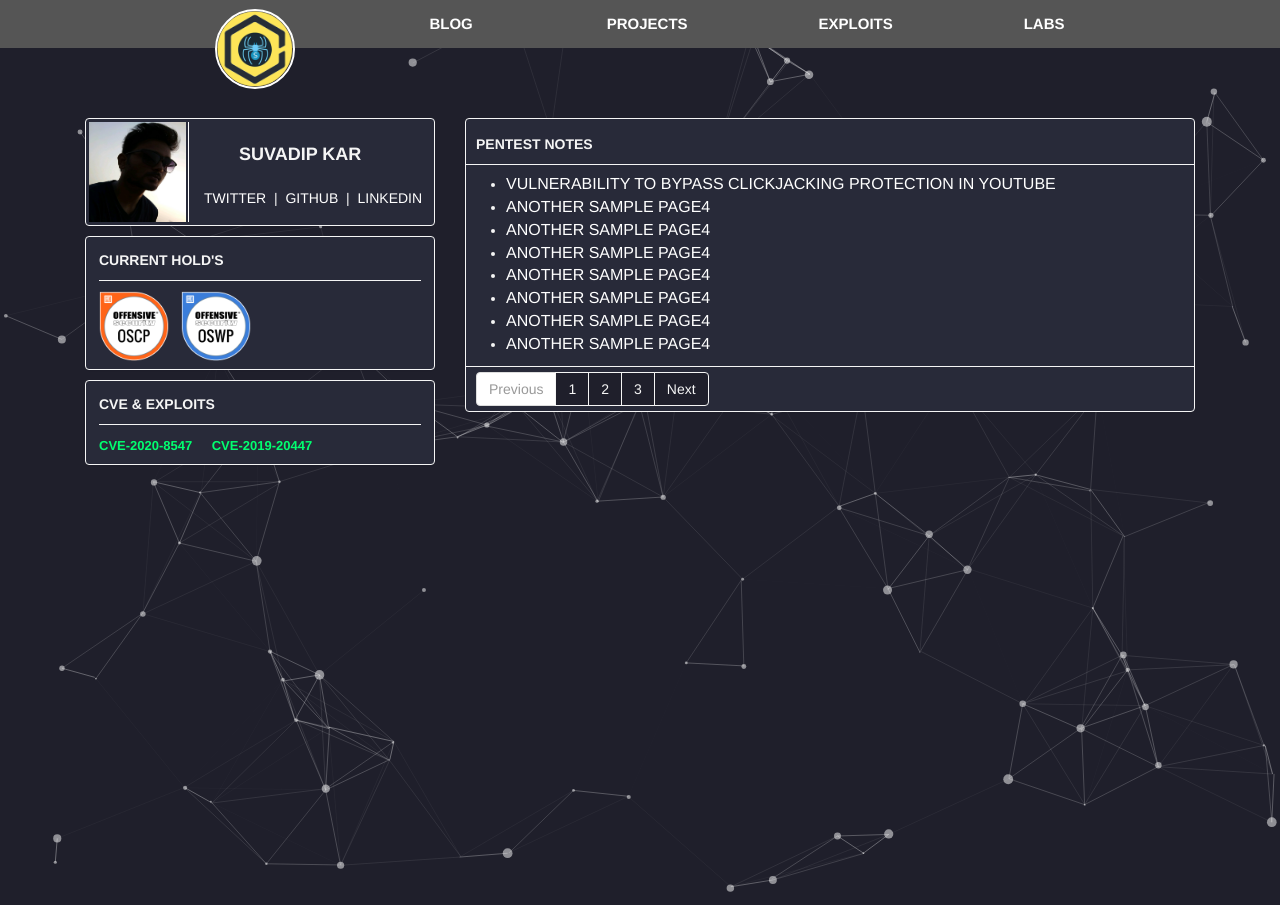
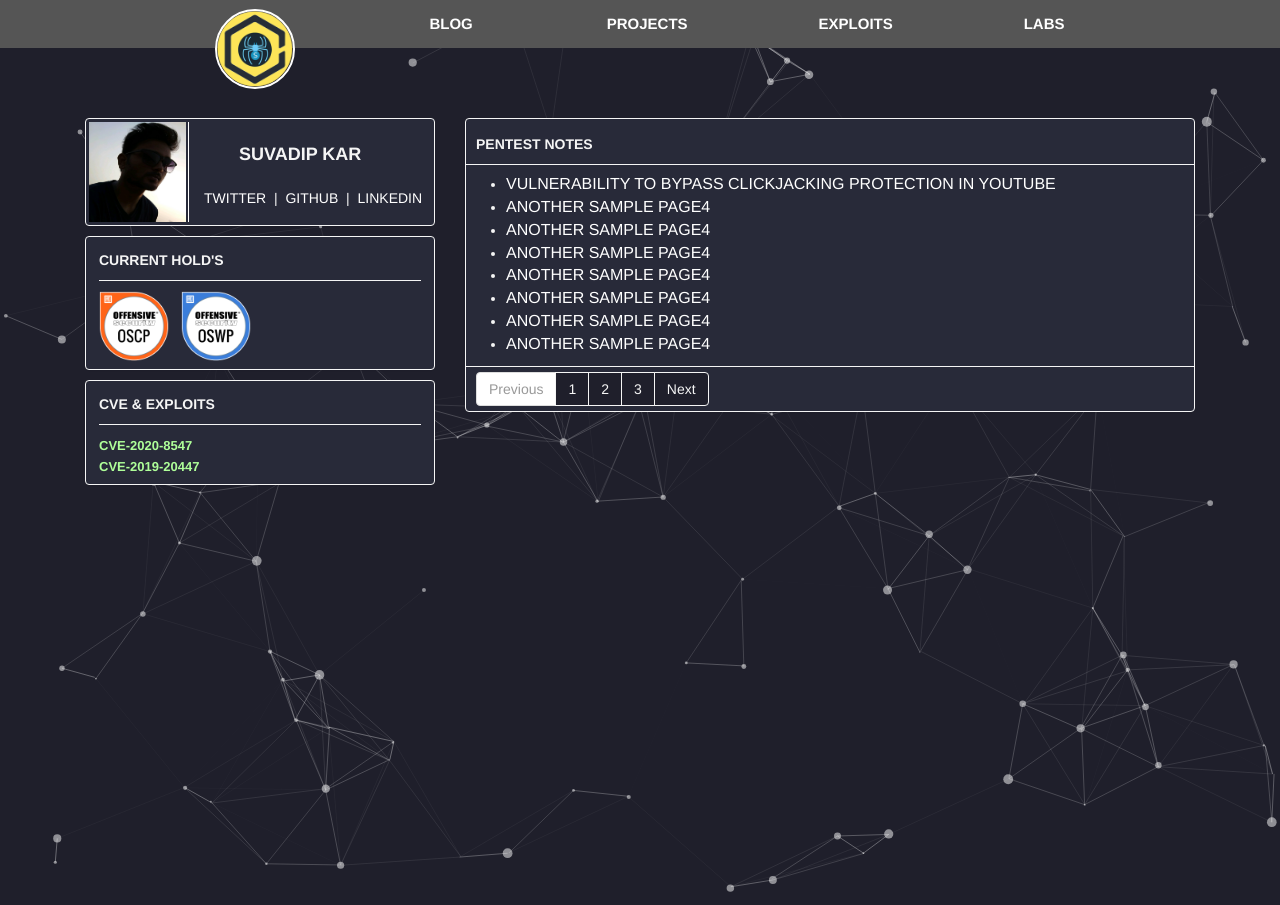
Before and after one commit to 0xspidersec/0xspidersec.github.io, a Jekyll site: the page built from index.html, in a window 1280 px wide. Built offline with Jekyll 4.4.1, drawn with Linux system fonts in a browser that asks for light colours; the list of posts is cut into pages by our own code.

Commit message:
Update default.html

```diff
--- a/_layouts/default.html
+++ b/_layouts/default.html
@@ -28,8 +28,8 @@
            <div class="panel-body" style="padding:3px;">
               <div style="border-bottom: 1px #f5f5f5 solid; padding-bottom: 10px;float:center;margin:10px;color: #f5f5f5"><b>CVE & EXPLOITS</b></div>
               <div style="margin-left: 10px; margin-bottom:5px;">
-                 <font color="#01FF70" size="2"><b>CVE-2020-8547</b></font>&nbsp;&nbsp;&nbsp;&nbsp;
-                 <font color="#01FF70" size="2"><b>CVE-2019-20447</b></font>
+                 <font color="#afff99" size="2"><b>CVE-2020-8547</b></font><br>
+                 <font color="#afff99" size="2"><b>CVE-2019-20447</b></font>
               </div>
            </div>
         </div>
```
